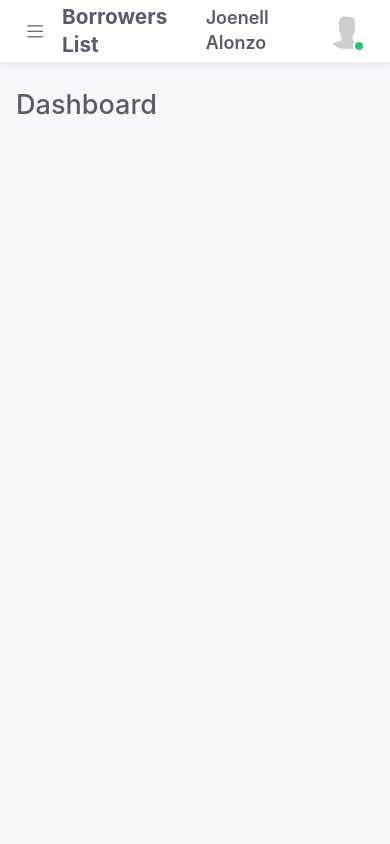
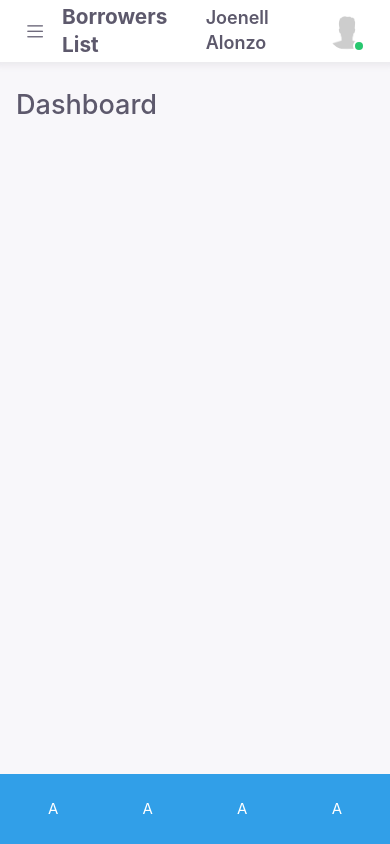
Before and after one commit to alonzojoe/lms, a React (Vite) app: page / in a window 390 px wide. Built offline with nearby package versions, Linux system fonts and the light colour scheme.

Commit message:
style: add sub-menu when screen is @768px

```diff
--- a/src/assets/css/custom-style.css
+++ b/src/assets/css/custom-style.css
@@ -270,6 +270,18 @@ button:disabled {
   }
 }
 
+
+.nav-menu-x {
+  visibility: hidden !important;
+}
+
+@media screen and (max-width: 768px) {
+  .nav-menu-x {
+    visibility: visible !important;
+  }
+
+}
+
 @keyframes fadeIn {
   0% {
     opacity: 0;
--- a/src/layouts/RootLayout.jsx
+++ b/src/layouts/RootLayout.jsx
@@ -48,6 +48,12 @@ const RootLayout = () => {
             <div className="content-backdrop fade"></div>
           </div>
           {/* Content wrapper */}
+          <div className="nav-menu-x position-fixed text-white w-100 bg-primary px-5 py-4 bottom-0 d-flex justify-content-between align-items-center">
+            <div>A</div>
+            <div>A</div>
+            <div>A</div>
+            <div>A</div>
+          </div>
         </div>
       </div>
       <div
```
